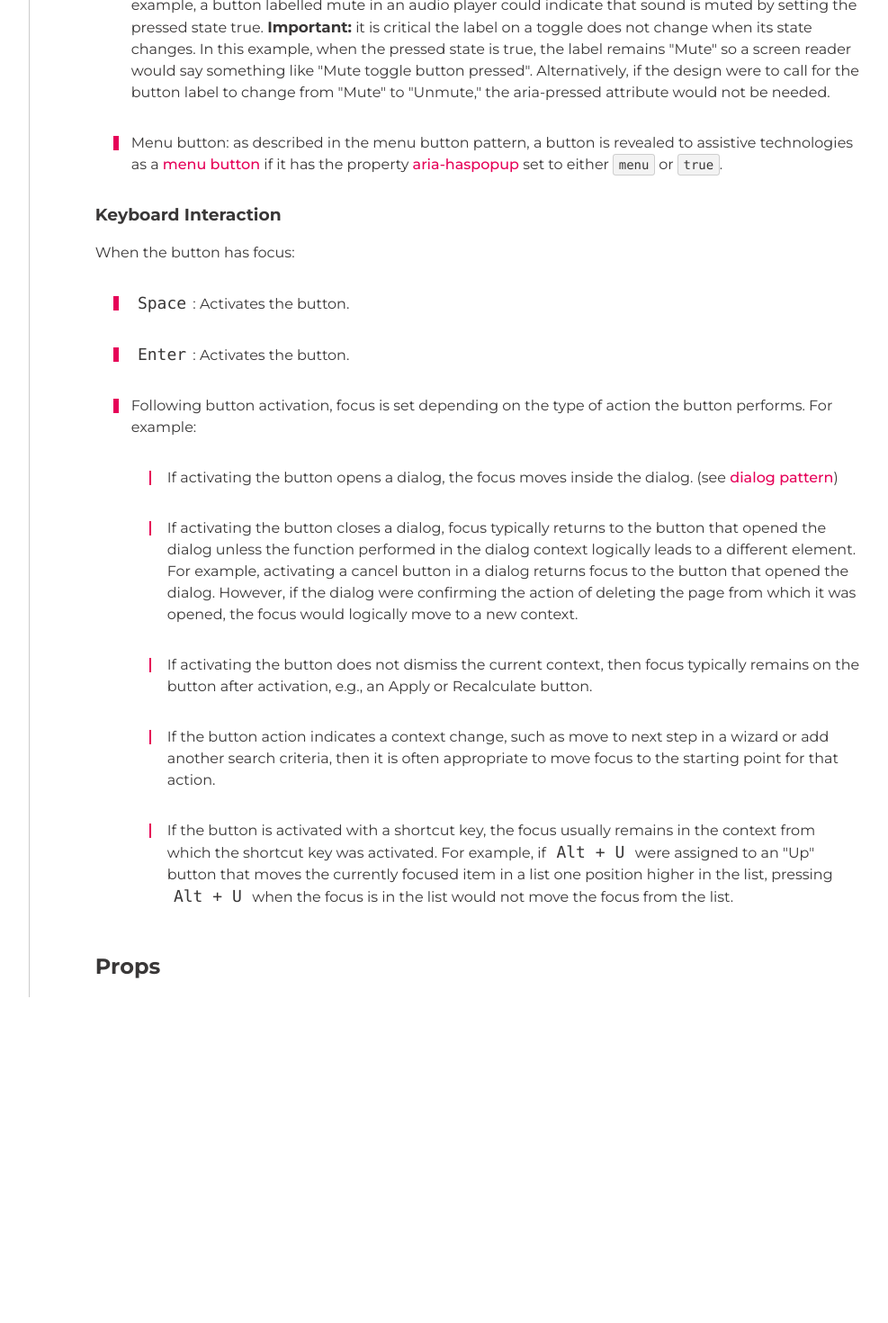
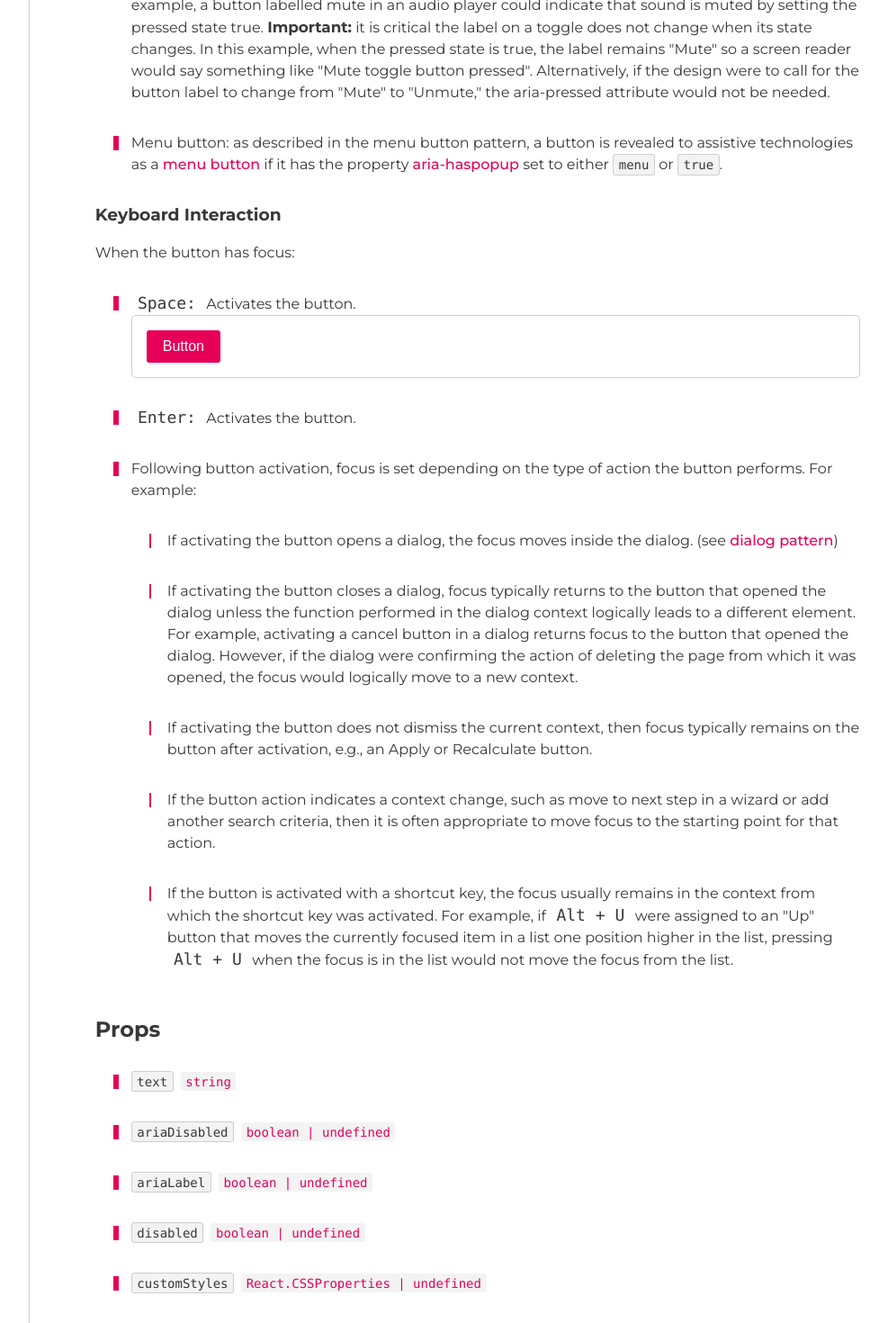
Before and after one commit to iamBevan/Accessible-React-Components, a Next.js app: page /components/button in a window 1280 px wide. Shown: the part 897-2367 px from the top of the page at 90% size, without its empty margins (251-1238 px from the left). Before the commit the page ends 2005 px from the top, so only its background shows below. Built offline with nearby package versions, Linux system fonts and the light colour scheme.

Commit message:
wip - start adding mixins

```diff
--- a/pages/components/button.tsx
+++ b/pages/components/button.tsx
@@ -9,9 +9,9 @@ export default function Button(): JSX.Element {
 		<main className={styles["main"]}>
 			<h1>Button</h1>
 			<p>
-				A button that enables users to trigger an action or event, such
-				as submitting a form, opening a dialog, canceling an action, or
-				performing a delete operation. It follows{" "}
+				A <code>Button</code> that enables users to trigger an action or
+				event, such as submitting a form, opening a dialog, canceling an
+				action, or performing a delete operation. It follows{" "}
 				<a
 					href='https://www.w3.org/TR/wai-aria-practices/#button'
 					target='_blank'
@@ -21,7 +21,7 @@ export default function Button(): JSX.Element {
 				</a>
 			</p>
 			<h2>Installation</h2>
-			<Code snippet={codeSnippets.ButtonInstall} />
+			<Code snippet={codeSnippets.ButtonInstall} language='text' />
 			<h2>Usage</h2>
 			<ComponentWrapper>
 				<ButtonComponent text='Button' />
@@ -99,10 +99,13 @@ export default function Button(): JSX.Element {
 			<p>When the button has focus:</p>
 			<ul>
 				<li>
-					<kbd>Space</kbd>: Activates the button.
+					<kbd>Space:</kbd> Activates the button.
+					<ComponentWrapper>
+						<ButtonComponent text='Button' />
+					</ComponentWrapper>
 				</li>
 				<li>
-					<kbd>Enter</kbd>: Activates the button.
+					<kbd>Enter:</kbd> Activates the button.
 				</li>
 				<li>
 					Following button activation, focus is set depending on the
@@ -150,6 +153,28 @@ export default function Button(): JSX.Element {
 				</li>
 			</ul>
 			<h2>Props</h2>
+			<ul className={styles["props"]}>
+				<li>
+					<code className='code'>text</code>
+					<code>string</code>
+				</li>
+				<li>
+					<code className='code'>ariaDisabled</code>
+					<code>boolean | undefined</code>
+				</li>
+				<li>
+					<code className='code'>ariaLabel</code>
+					<code>boolean | undefined</code>
+				</li>
+				<li>
+					<code className='code'>disabled</code>
+					<code>boolean | undefined</code>
+				</li>
+				<li>
+					<code className='code'>customStyles</code>
+					<code>React.CSSProperties | undefined</code>
+				</li>
+			</ul>
 		</main>
 	)
 }
--- /dev/null
+++ b/styles/_mixins.scss
@@ -0,0 +1,28 @@
+@mixin code-standard{
+	font-family:Consolas, 'Liberation Mono', Menlo, Courier, monospace;
+	background-color:rgba(33, 33, 33, 0.05);
+	border-radius:3px;
+	font-size:0.875em;
+	padding:0.2em 0.4em;
+}
+@mixin code-component{
+	font-family:Consolas, 'Liberation Mono', Menlo, Courier, monospace;
+	background-color:rgba(33, 33, 33, 0.05);
+	border-radius:3px;
+	font-size:0.875em;
+	padding:0.2em 0.4em;
+}
+@mixin code-prop{
+	font-family:Consolas, 'Liberation Mono', Menlo, Courier, monospace;
+	background-color:rgba(33, 33, 33, 0.05);
+	border-radius:3px;
+	font-size:0.875em;
+	padding:0.2em 0.4em;
+}
+@mixin code-prop-type{
+	font-family:Consolas, 'Liberation Mono', Menlo, Courier, monospace;
+	background-color:rgba(33, 33, 33, 0.05);
+	border-radius:3px;
+	font-size:0.875em;
+	padding:0.2em 0.4em;
+}
--- a/styles/globals.scss
+++ b/styles/globals.scss
@@ -1,3 +1,5 @@
+@use 'mixins';
+
 @import url('https://fonts.googleapis.com/css2?family=Montserrat:wght@400;500;600;700;900&display=swap');
 
 #__next{
@@ -59,6 +61,12 @@ pre{ margin:0.25rem 0; }
 	padding:0.2em 0.4em;
 }
 
+code{
+
+	@include mixins.code-standard;
+}
+
+
 kbd{
 	font-family:Consolas, 'Liberation Mono', Menlo, Courier, monospace;
 	font-size:1.125rem;
--- a/styles/pages/components.module.scss
+++ b/styles/pages/components.module.scss
@@ -1,3 +1,5 @@
+@use '../mixins';
+
 .main{
 	margin:auto;
 	max-width:850px;
@@ -55,4 +57,17 @@
 	}
 
 	abbr{ color:var(--focus); }
+
+	.props{
+		li{
+			code:first-child{
+				margin:0 8px 0 0;
+				font-family:Consolas, 'Liberation Mono', Menlo, Courier, monospace;
+			}
+			code:last-child{
+				color:var(--focus);
+				font-family:Consolas, 'Liberation Mono', Menlo, Courier, monospace;
+			}
+		}
+	}
 }
```
Also changed, not shown: components/button/button.tsx (+4 -4 lines).
